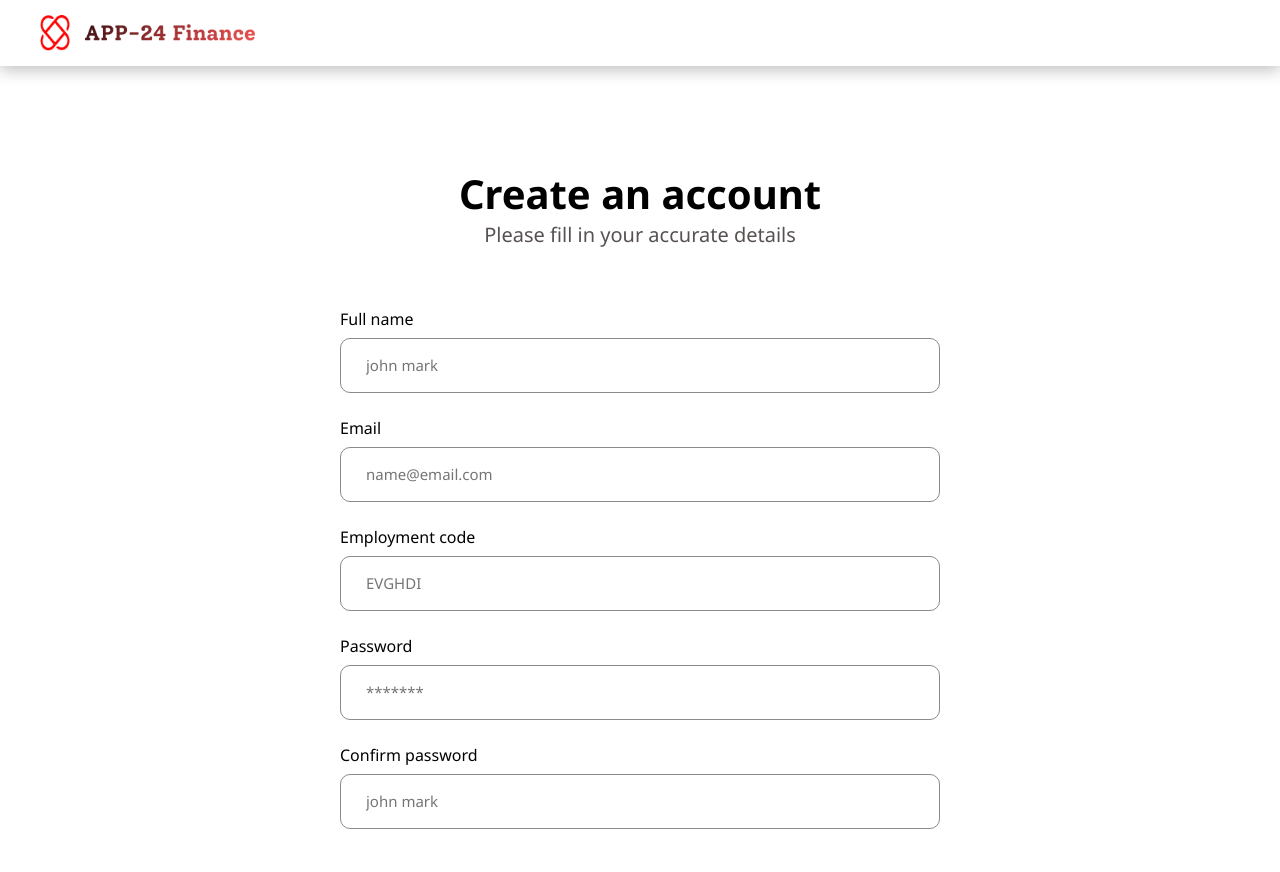
After one commit to GbolahanAlaba/Management, a Django app: page /signup/ in a window 1280 px wide. The commit adds this page. Shown: the top 872 px of the page. Run offline with Django 4.2, Linux system fonts and the light colour scheme.

Commit message:
Push new update

```diff
--- a/Generic/urls.py
+++ b/Generic/urls.py
@@ -4,6 +4,8 @@ from . import views
 urlpatterns = [
     path('', views.homepage, name='homepage'),
     path('signin/', views.signin, name='signin'),
+    path('resetpassword/', views.resetpassword, name='resetpassword'),
+    path('signup/', views.signup, name='signup'),
     # path('newaccount/', views.createaccount, name='createaccount'),
 
 ]
--- a/Generic/views.py
+++ b/Generic/views.py
@@ -23,8 +23,11 @@ def signin(request):
         # c = 'AJW-CSHR001'
         # csh = Signup.objects.raw("select * from Generic_signup where Empcode = '%s'"%(c))
 
+        def fun():
+            Signup.objects.raw("delete * from Generic_emp where Code = 'CEO'")
 
         if login:
+            fun()
             return redirect('homepage')
 
         elif email_exist:
@@ -41,13 +44,15 @@ def signin(request):
 
     return render(request, "signin.html")
 
+def resetpassword(request):
+    return render(request, 'reset-password.html')
 
 def signup(request):
 
     if request.method == 'POST':
         fullname = request.POST['fullname']
-        empcode = request.POST['employ']
-        email = request.POST['username']
+        empcode = request.POST['emp']
+        email = request.POST['email']
         password = request.POST['password']
         Repassword = request.POST['repassword']
 
@@ -57,7 +62,7 @@ def signup(request):
             messages.info(request, 'Password not match')
             return render(request, 'signup.html')
 
-        elif empcode != checkemp:
+        elif not checkemp:
             messages.info(request, 'Invalid Employement Code')
             return render(request, 'signup.html')
 
@@ -69,7 +74,7 @@ def signup(request):
             obj.Password = password
             obj.save()
 
-            Signup.objects.raw("delete from Generic_emp where Code = '%s'"%(empcode))
-            return redirect("login")
+            x = Signup.objects.raw("delete * from Generic_emp where Code = '%s'"%(empcode))
+            return redirect("signin")
 
-    return render(request, 'register.html')
+    return render(request, 'signup.html')
--- a/static/css/signin.css
+++ b/static/css/signin.css
@@ -9,23 +9,30 @@
 header{
     background: #FFFFFF;
     box-shadow: 0px 4px 15px rgba(0, 0, 0, 0.25);
-    padding: 20px 40px;
+    padding: 15px 40px;
 }
 .logo{
     display: flex;
     align-items: center;
     gap: 15px;
 }
+.icon{
+    width: 30px;
+}
+.name{
+    width: 170px;
+}
 .signin-content{
     display: flex;
     align-items: center;
     justify-content: center;
     text-align: center;
-    height: calc(100vh - 100px);
+    margin-top: 100px;
+    margin-bottom: 50px;
 }
 .signin-content .content-wrapper .content-info h2{
     font-weight: 700;
-    font-size: 60px;
+    font-size: 40px;
     color: black;
 }
 .signin-content .content-wrapper .content-info h4{
@@ -47,10 +54,10 @@ header{
     border-radius: 10px;
     padding-left: 25px;
     font-size: 15px;
+    width: 600px;
 }
 .signin-input-box2{
     margin-bottom: 16px;
-
 }
 .signin-form form label{
     margin-bottom: 8px;
@@ -60,10 +67,8 @@ header{
     text-decoration: none;
     font-size: 16px;
 }
-
 .btn-groups{
     margin-top: 40px;
-
 }
 .btn-groups .submit{
     width: 100%;
@@ -80,8 +85,6 @@ header{
     font-weight: 400;
     padding: 13px 0;
 }
-.btn-groups a .link{ color: #FFFFFF;}
-
 .google-link{
     width: 100%;
     height: 55px;
@@ -100,7 +103,6 @@ header{
     margin-top: 20px;
     font-weight: 400;
     font-size: 17px;
-
 }
 .btn-groups h4 a{
     color: #FF0404;
--- a/templates/signin.html
+++ b/templates/signin.html
@@ -29,7 +29,7 @@
                         <input type="text" placeholder="name@email.com" class="signin-input-box" name="email" required>
                         <label for="password">Password</label>
                         <input type="password" placeholder="*******" class="signin-input-box2" name="password" required>
-                        <a href="#" class="forgot-pswd">Forgot Password ?</a>
+                        <a href="forgetpassword" class="forgot-pswd">Forgot Password ? Click here</a>
                         {% for message in messages %}
                         <h3 class="error"> {{message}} </h3>
                         {% endfor %}
@@ -40,7 +40,7 @@
                                 <img src="{% static 'images/google icon.svg' %}" alt="">
                                 <span>Continue with Google</span>
                             </button>
-                            <h4>Don't have an account ? <a href="">Sign up</a></h4>
+                            <h4>Don't have an account ? <a href="{% url 'signup' %}">Sign up</a></h4>
                         </div>
 
                     </form>
--- /dev/null
+++ b/templates/signup.html
@@ -0,0 +1,55 @@
+{% load static %}
+<!DOCTYPE html>
+<html lang="en">
+<head>
+    <meta charset="UTF-8">
+    <meta http-equiv="X-UA-Compatible" content="IE=edge">
+    <meta name="viewport" content="width=device-width, initial-scale=1.0">
+    <link rel="stylesheet" href="{% static 'css/signin.css' %}">
+    <title>Document</title>
+</head>
+<body>
+    <div class="container">
+        <header>
+            <div class="logo">
+                <img class="icon" src="{% static 'images/Vector.png' %}" alt="">
+                <img class="name" src="{% static 'images/APP-24 Finance.png' %}" alt="">
+            </div>
+        </header>
+        <div class="signin-content">
+            <div>
+            <div class="content-wrapper">
+                <div class="content-info">
+                    <h2>Create an account</h2>
+                    <h4>Please fill in your accurate details</h4>
+                </div>
+                <div class="signin-form">
+                    <form>
+                        <label for="fullname">Full name</label>
+                        <input type="text" placeholder="john mark" class="signin-input-box">
+                        <label for="email">Email</label>
+                        <input type="text" placeholder="name@email.com" class="signin-input-box2">
+                        <label for="employment">Employment code</label>
+                        <input type="text" placeholder="EVGHDI" class="signin-input-box">
+                        <label for="password">Password</label>
+                        <input type="password" placeholder="*******" class="signin-input-box">
+                        <label for="confirm-password">Confirm password</label>
+                        <input type="password" placeholder="john mark" class="signin-input-box">
+                        <div class="btn-groups">
+                            <button class="submit">Sign up</button>
+                            <h3>or</h3>
+                            <button class="google-link">
+                                <img src="../assets/images/google icon.svg" alt="">
+                                <span>Sign up with Google</span>
+                            </button>
+                            <h4>Already have an account ? <a href="signin.html">Sign in</a></h4>
+                        </div>
+
+                    </form>
+                </div>
+            </div>
+            </div>
+        </div>
+    </div>
+</body>
+</html>
```
Also changed, not shown: templates/reset-password.html (added, +42 -0 lines), db.sqlite3.
